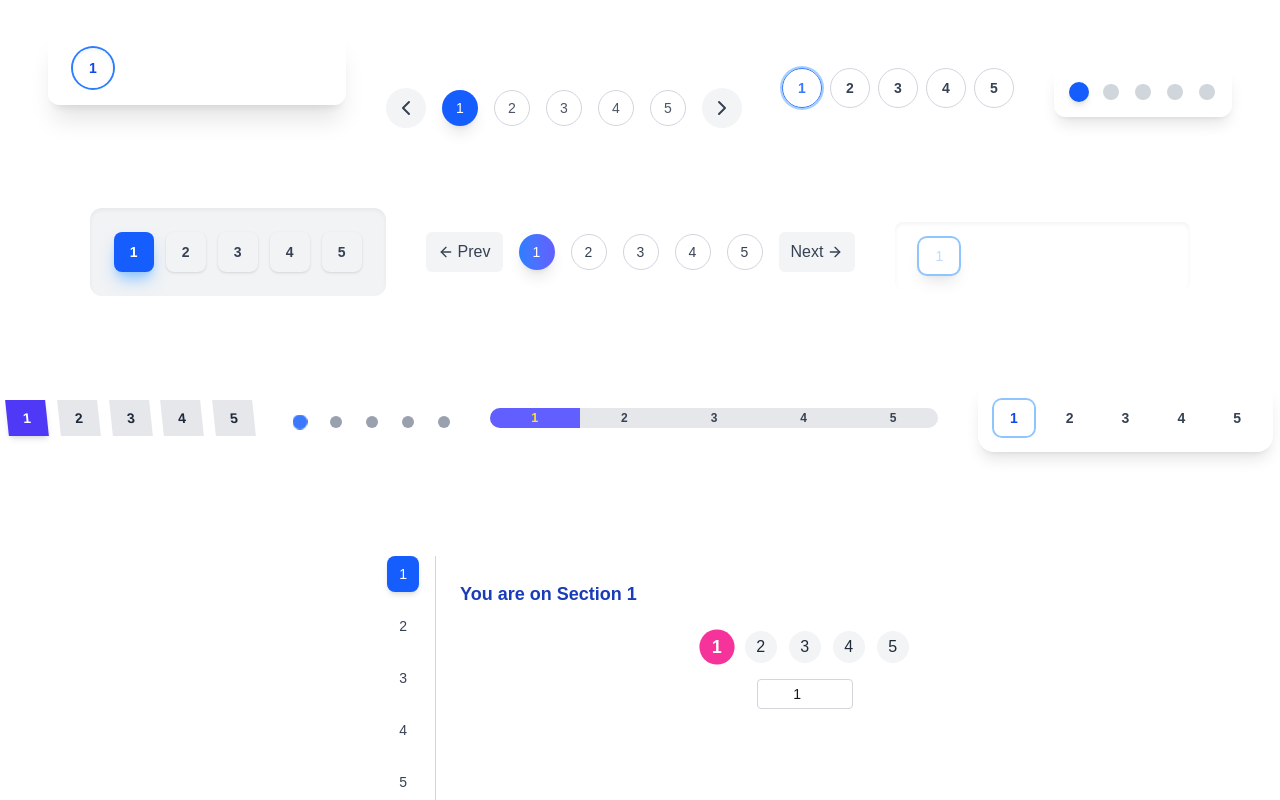
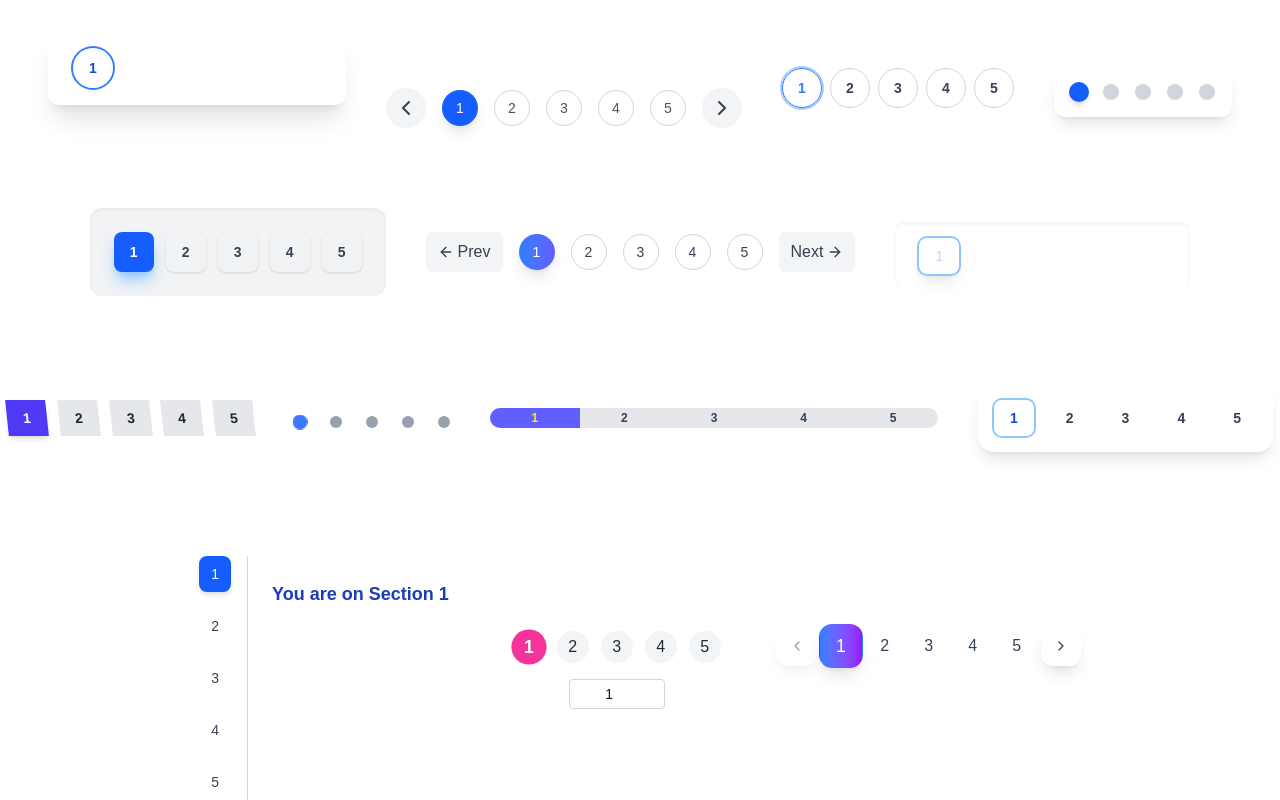
Before and after one commit to Prohor722/tailwind_compoenets, a Next.js app: page /pagination in a window 1280 px wide. Shown: the part 530-1330 px from the top of the page. Built offline with nearby package versions, Linux system fonts and the light colour scheme.

Commit message:
new pagination added

```diff
--- a/app/pagination/page.tsx
+++ b/app/pagination/page.tsx
@@ -15,29 +15,26 @@ const PaginationPage = () => {
   const [activePage, setActivePage] = useState(1);
   const [dot, setDot] = useState(2);
 
-  // useEffect(()=>{
-  //   const longPages = [1,2,3,4,5,6,7,8,9,10];
-  //   if(
-  //     (shortPagesActive===shortPages[shortPages.length-1]
-  //     ||
-  //     shortPagesActive===shortPages[0])
-  //     &&
-  //     shortPagesActive>longPages[0]
-  //     &&
-  //     shortPagesActive<longPages.length
-  //   )
-  //     {
-  //       setShortPages(
-  //         [
-  //           shortPagesActive-2,
-  //           shortPagesActive-1,
-  //           shortPagesActive,
-  //           shortPagesActive+1,
-  //           shortPagesActive+2,
-  //         ])
-  //         console.log(shortPagesActive)
-  //   }
-  // },[shortPagesActive]);
+  const getPageNumbers = () => {
+    const pages = [];
+    const showEllipsis = totalPages > 7;
+
+    if (!showEllipsis) {
+      for (let i = 1; i <= totalPages; i++) {
+        pages.push(i);
+      }
+    } else {
+      if (currentPage <= 4) {
+        pages.push(1, 2, 3, 4, 5, '...', totalPages);
+      } else if (currentPage >= totalPages - 3) {
+        pages.push(1, '...', totalPages - 4, totalPages - 3, totalPages - 2, totalPages - 1, totalPages);
+      } else {
+        pages.push(1, '...', currentPage - 1, currentPage, currentPage + 1, '...', totalPages);
+      }
+    }
+
+    return pages;
+  };
 
   useEffect(() => {
     const longPages = [1, 2, 3, 4, 5, 6, 7, 8, 9, 10];
@@ -666,7 +663,7 @@ const PaginationPage = () => {
         </div>
       </div>
 
-      {/* Pagination 27  */}
+      {/* Pagination 27.2  */}
       <div className="flex justify-center mt-12 gap-4 bg-white/20 backdrop-blur-lg p-4 rounded-2xl shadow-lg">
         {[...Array(total)].map((_, i) => (
           <button
@@ -735,6 +732,45 @@ const PaginationPage = () => {
         />
       </div>
 
+      {/* Pagination 30  */}
+      <div className="flex items-center space-x-1 p-4">
+      <button
+        onClick={() => onPageChange(currentPage - 1)}
+        disabled={currentPage === 1}
+        className="flex items-center justify-center w-10 h-10 rounded-xl bg-white/20 backdrop-blur-md border border-white/30 text-gray-700 hover:bg-white/30 transition-all duration-300 disabled:opacity-50 disabled:cursor-not-allowed shadow-lg"
+      >
+        <ChevronLeft size={16} />
+      </button>
+
+      {getPageNumbers().map((page, index) => (
+        page === '...' ? (
+          <span key={index} className="flex items-center justify-center w-10 h-10 text-gray-500">
+            <MoreHorizontal size={16} />
+          </span>
+        ) : (
+          <button
+            key={page}
+            onClick={() => onPageChange(page)}
+            className={`flex items-center justify-center w-10 h-10 rounded-xl backdrop-blur-md border transition-all duration-300 font-medium ${
+              currentPage === page
+                ? 'bg-gradient-to-r from-blue-500 to-purple-600 text-white border-transparent shadow-lg scale-110'
+                : 'bg-white/20 border-white/30 text-gray-700 hover:bg-white/30 hover:scale-105'
+            }`}
+          >
+            {page}
+          </button>
+        )
+      ))}
+
+      <button
+        onClick={() => onPageChange(currentPage + 1)}
+        disabled={currentPage === totalPages}
+        className="flex items-center justify-center w-10 h-10 rounded-xl bg-white/20 backdrop-blur-md border border-white/30 text-gray-700 hover:bg-white/30 transition-all duration-300 disabled:opacity-50 disabled:cursor-not-allowed shadow-lg"
+      >
+        <ChevronRight size={16} />
+      </button>
+    </div>
+
     </div>
   );
 };
```
